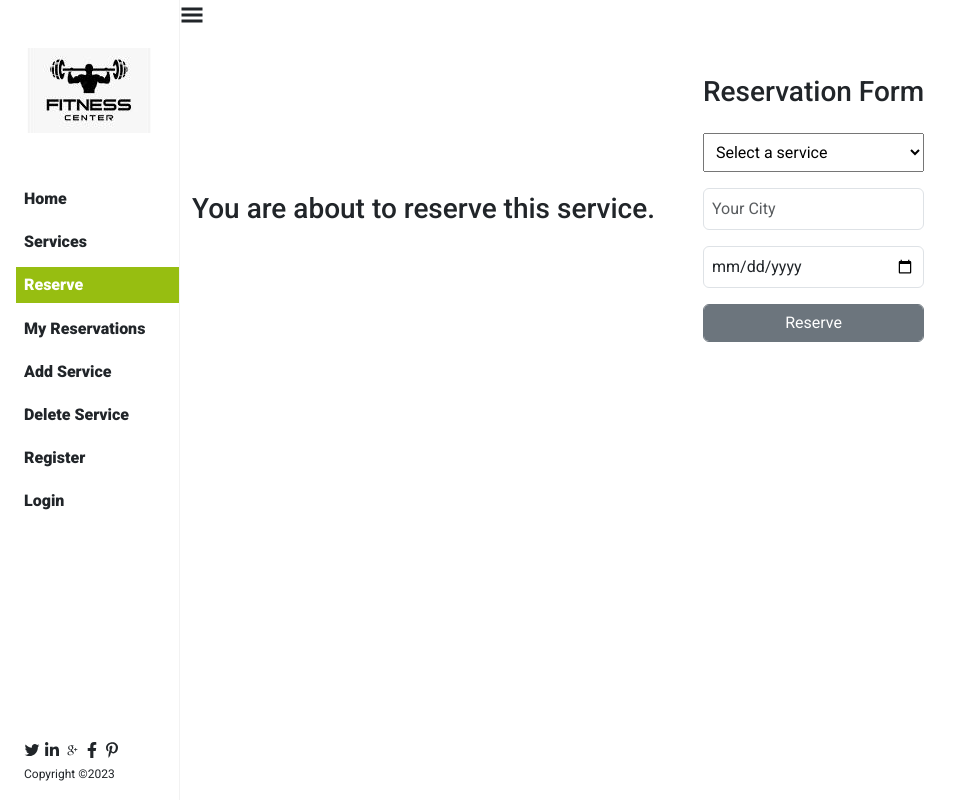
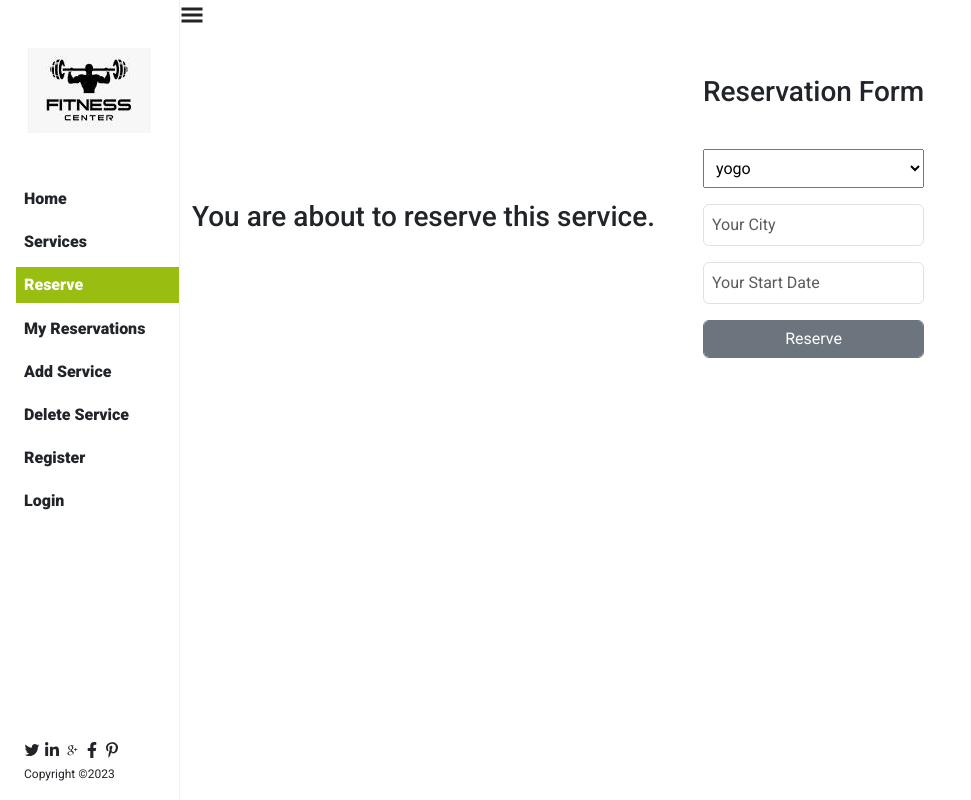
Before and after one commit to alphayowakarindi/-gym-instructor-frontend, a React (Create React App) app: page /reserve in a window 1280 px wide. Shown: the whole page, without its empty margins (0-971 px from the left). Built offline with nearby package versions, Linux system fonts and the light colour scheme.

Commit message:
Update reservation reducer

```diff
--- a/package.json
+++ b/package.json
@@ -1,6 +1,7 @@
 {
   "name": "gym-instructor-frontend",
   "version": "0.1.0",
+  "proxy": "http://localhost:3000",
   "private": true,
   "dependencies": {
     "@reduxjs/toolkit": "^1.9.1",
--- a/src/pages/Reserve.js
+++ b/src/pages/Reserve.js
@@ -1,27 +1,80 @@
-import React from 'react';
+import React, { useState } from 'react';
+import { useNavigate } from 'react-router-dom';
+import { useDispatch } from 'react-redux';
 import HamburgerMenu from '../components/hamburgerMenu';
+import { createReserve } from '../redux/reducers/reservation';
 
-const Reserve = () => (
+const Reserve = () => {
+  const user = { id: 1, username: 'Gordon' };
+  const services = [
+    { id: 1, name: 'yogo' },
+    { id: 2, name: 'kumfu' },
+    { id: 3, name: 'karate' },
+  ];
+
+  const navigate = useNavigate();
+  const dispatch = useDispatch();
+  const [value, setValue] = useState({
+    service_id: services[0].id,
+    city: '',
+    start_date: '',
+  });
+
+  const updateValue = (e) => {
+    setValue({
+      ...value,
+      [e.target.id]: e.target.value,
+    });
+    console.log(value);
+  };
+
+  const submitHandler = (e) => {
+    e.preventDefault();
+    if (!user) {
+      navigate('/login');
+    } else {
+      const userId = user.id;
+      const currentValue = {
+        ...value,
+        user_id: userId,
+      };
+      dispatch(createReserve(currentValue).then((payload) => {
+        if (payload.status) {
+          document.querySelector('#create-form').reset();
+          document.querySelector('.message-info').textContent = 'The Service has been reserved!';
+        } else {
+          document.querySelector('.message-info').textContent = 'This service is already reserved!';
+        }
+      }));
+    }
+  };
+
+  return (
     <>
       <HamburgerMenu />
       <div className="container d-flex my-5">
         <div className="hero-message d-flex align-items-center me-5 h3">
           You are about to reserve this service.
         </div>
-      <form action="/action_page.php" className="d-flex flex-column align-items-center">
+        <form onSubmit={submitHandler} className="d-flex flex-column align-items-center" id="create-form">
           <p className="h3 text-bold pb-2">Reservation Form</p>
-        <input type="text" id="user" name="user" value="" className="form-control p-2 m-2" required hidden />
-        <input type="text" id="service_id" name="service_id" value="" className="form-control p-2 m-2" required hidden />
-        <select className="m-2 p-2 w-100" id="exampleFormControlSelect1" required>
-          <option value="" disabled selected hidden>
-            Select a service
+          <p className="message-info" />
+          <select
+            defaultValue={services.length === 0 ? 'default' : services[0].id}
+            className="m-2 p-2 w-100"
+            onChange={updateValue}
+            id="service_id"
+            required
+          >
+            <option value="default" disabled hidden>
+              Choose Services
             </option>
-          <option>Option 1</option>
-          <option>Option 2</option>
-          <option>Option 3</option>
+            {services.map((service) => (
+              <option key={service.id} value={service.id}>{ service.name }</option>
+            ))}
           </select>
-        <input type="text" id="start-date" name="city" value="" placeholder="Your City" className="form-control p-2 m-2" required />
-        <input type="date" id="start-date" name="start-date" value="" placeholder="Your Start Date" className="form-control p-2 m-2" required />
+          <input type="text" id="city" name="city" placeholder="Your City" className="form-control p-2 m-2" required onChange={updateValue} />
+          <input type="text" id="start_date" name="date" placeholder="Your Start Date" className="form-control p-2 m-2" required onChange={updateValue} />
           <input type="submit" value="Reserve" className="form-control m-2 btn btn-secondary" />
         </form>
 
@@ -30,5 +83,5 @@ const Reserve = () => (
     </>
 
   );
-
+};
 export default Reserve;
--- a/src/redux/reducers/reservation.js
+++ b/src/redux/reducers/reservation.js
@@ -1,6 +1,7 @@
 const RESERVE_SERVICE = 'RESERVE_SERVICE';
 const GET_RESERVED_SERVICES = 'GET_RESERVED_SERVICES';
 const DELETE_SERVICE_RESERVE = 'DELETE_SERVICE_RESERVE';
+const API_URL = '/api/v1/reservations';
 const reservation = [];
 
 export const reserve = (payload) => ({
@@ -18,6 +19,23 @@ export const deleteReservation = (payload) => ({
   payload,
 });
 
+export const createReserve = (data) => async () => {
+  const response = await fetch(
+    API_URL,
+    {
+      method: 'POST',
+      headers: { 'Content-Type': 'application/json' },
+      body: JSON.stringify(data),
+    },
+  );
+
+  if (response.status === 201) {
+    return { message: 'The event has been reserved', status: true };
+  }
+
+  return { message: 'The event has not been reserved', status: false };
+};
+
 const reserveReducer = (state = reservation, action) => {
   switch (action.type) {
     case RESERVE_SERVICE:
```
Lines whose indentation alone changed are shown as unchanged.
